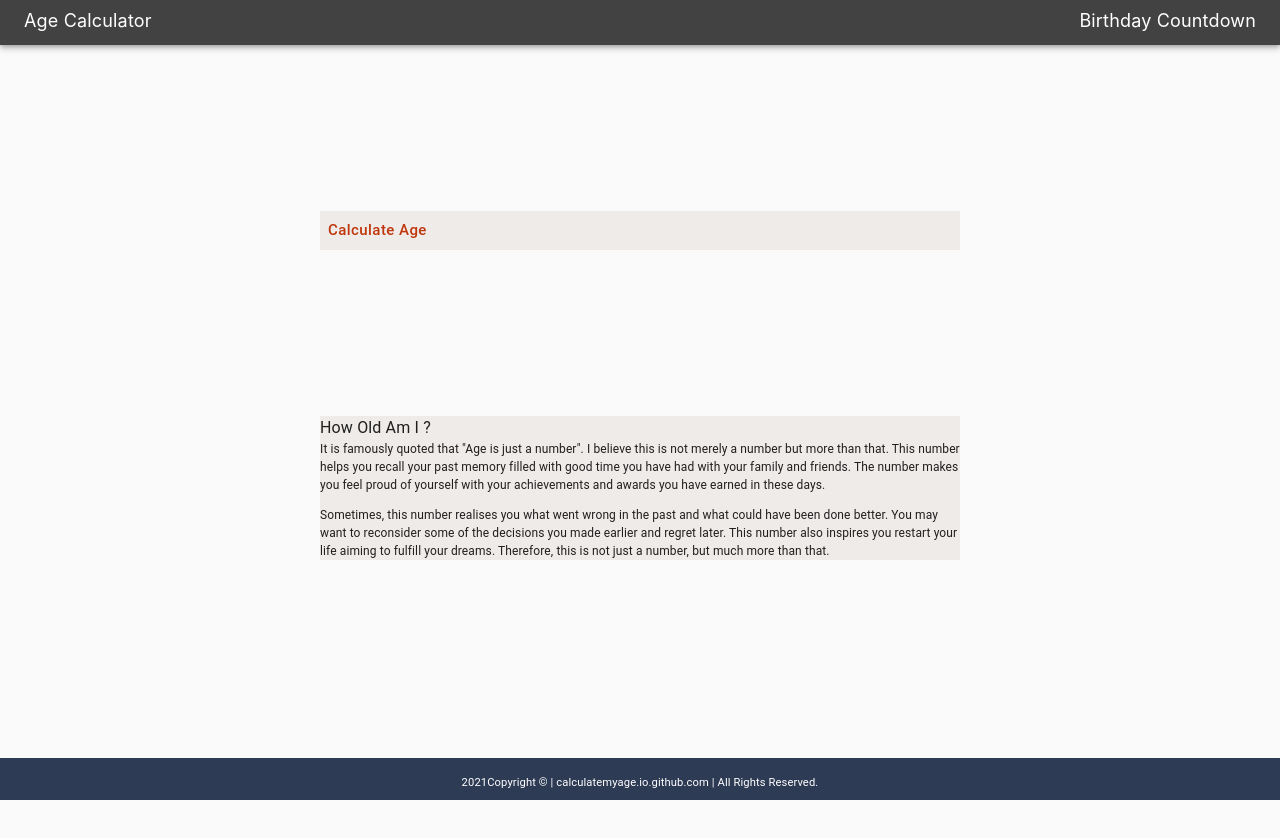
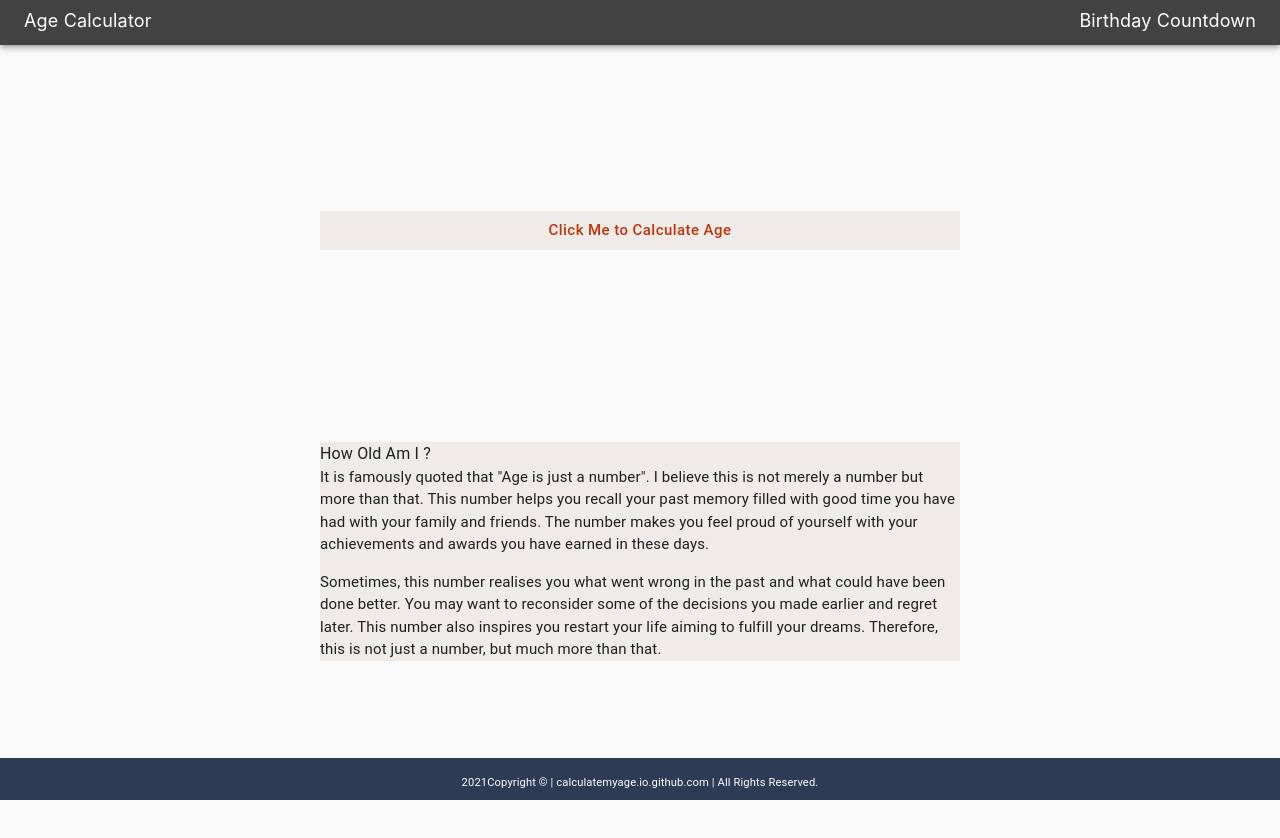
Before and after one commit to deepakbagra/age-calculator, a React (Create React App) app: page / in a window 1280 px wide. Shown: the top 838 px of the page. Before the commit the page ends 800 px from the top, so only its background shows below. Built offline with nearby package versions, Linux system fonts and the light colour scheme.

Commit message:
testing and refracting

```diff
--- a/src/App.js
+++ b/src/App.js
@@ -11,16 +11,29 @@ import Description from './components/Description/Description';
 const App = () => {
 
     const useStyles = makeStyles(theme => ({
-       root: {
+       ageCalculation: {
             backgroundColor:'#efebe9',
             height: '50%',
             width: '50%',
             margin: '13% 25%',
             [theme.breakpoints.down('xs')]: {
-                margin: '5% 5%',
-                width: '90%'
+                margin: '10% 10%',
+                width: '80%'
             }
-       }
+       },
+       description: {
+        backgroundColor:'#efebe9',
+        height: '50%',
+        width: '50%',
+        margin: '13% 25%',
+        [theme.breakpoints.down('xs')]: {
+            margin: '17% 10%',
+            width: '80%'
+        },
+        [theme.breakpoints.up('md')]: {
+            margin: '15% 25%',
+        }
+   }
 
     }));
 
@@ -30,10 +43,10 @@ const App = () => {
         <Box >
             <CssBaseline />
             <Header />
-            <Box className={classes.root}>
+            <Box className={classes.ageCalculation}>
                 <AgeCalculation/>
             </Box>
-            <Box className={classes.root}>
+            <Box className={classes.description}>
                 <Description />
             </Box>
 
--- a/src/components/AgeCalculator/AgeCalculation.jsx
+++ b/src/components/AgeCalculator/AgeCalculation.jsx
@@ -101,14 +101,14 @@ const AgeCalculation = () => {
              {...props} />}
         />
       </LocalizationProvider >
-      <Button
+      <Button fullWidth
           onClick={handleOnSubmit}
           style={{textTransform:'none',
                  fontSize:15,
                  color:'#bf360c',
                 }}
           >
-          Calculate Age </Button>
+          Click Me to Calculate Age </Button>
 
         {displayResult ?
          <DisplayAge
--- a/src/components/AgeCalculator/DisplayAge.jsx
+++ b/src/components/AgeCalculator/DisplayAge.jsx
@@ -7,19 +7,18 @@ import EmojiObjectsIcon from '@mui/icons-material/EmojiObjects';
 import HourglassTopIcon from '@mui/icons-material/HourglassTop';
 import CelebrationIcon from '@mui/icons-material/Celebration';
 
-const myFontSize = 13;
+const myFontSize = 14;
+const DisplayAge = (props) => {
 
-const DisplayAge = (props) => {
     return (
 
-        <Card sx={{ maxWidth: 300 }} style={{ backgroundColor: '#CBD4CD', height:'40%'}}>
+        <Card style={{ backgroundColor: '#CBD4CD', height:'40%'}}>
             <CardMedia
                 component="img"
                 height='100px'
                 image={birthDayLogo}
                 alt="my age"
             />
-
             <CardContent style={{display:'flex'}} >
                 <EmojiObjectsIcon />
                 <Typography style={{fontSize : myFontSize}} component="div" >
@@ -31,7 +30,8 @@ const DisplayAge = (props) => {
 
             <CardContent style={{display:'flex'}} >
                 <CakeIcon />
-                <Typography style={{fontSize : myFontSize}} component="div">Birthday Countdown...</Typography>
+                <Typography style={{fontSize : myFontSize}}
+                     component="div">Birthday Countdown...</Typography>
             </CardContent>
             <CardContent style={{display:'flex'}} >
                 <HourglassTopIcon />
--- a/src/components/Description/Description.jsx
+++ b/src/components/Description/Description.jsx
@@ -1,11 +1,14 @@
 import { Box, Typography } from '@material-ui/core';
+import useStyle from './styles';
 
 const Description = () => {
+    const classes = useStyle();
     return (
         <Box >
             <Typography variant='body1'>How Old Am I ?</Typography>
-            <Typography
-                style={{ wordWrap: "break-word", fontSize: 12 }}>
+
+            <Typography className={classes.wrapText}>
+
                 It is famously quoted that "Age is just a number".
                 I believe this is not merely a number but more than that.
                 This number helps you recall your past memory filled with
@@ -18,7 +21,6 @@ const Description = () => {
                 inspires you restart your life aiming to fulfill
                 your dreams. Therefore, this is not just a number, but much more than that.</p>
 
-
             </Typography>
         </Box>
     )
--- a/src/components/Description/styles.js
+++ b/src/components/Description/styles.js
@@ -1,8 +1,17 @@
 import { makeStyles } from '@material-ui/core/styles';
 
 export default makeStyles(theme => ({
-    button: {
-        fontSize: '10px',
-
+    wrapText:{
+        wordWrap: "break-word",
+        fontSize: 12.5,
+        [theme.breakpoints.down('xs')]: {
+            fontSize: 12,
+        },
+        [theme.breakpoints.up('md')]: {
+            fontSize: 15,
+        },
+        [theme.breakpoints.between('sm', 'md')]: {
+            fontSize: 13,
+        }
     }
 }));
--- a/src/components/Footer/styles.js
+++ b/src/components/Footer/styles.js
@@ -19,7 +19,9 @@ export default makeStyles(theme => ({
     text: {
         fontSize: '80%',
         [theme.breakpoints.down('xs')]: {
-            fontSize: '70%',
-        }
+            fontSize: '60%',
+            marginTop: '0.9%'
+        },
+
     }
 }));
```
Also changed, not shown: src/components/AgeCalculator/styles.js (+11 -3 lines).
